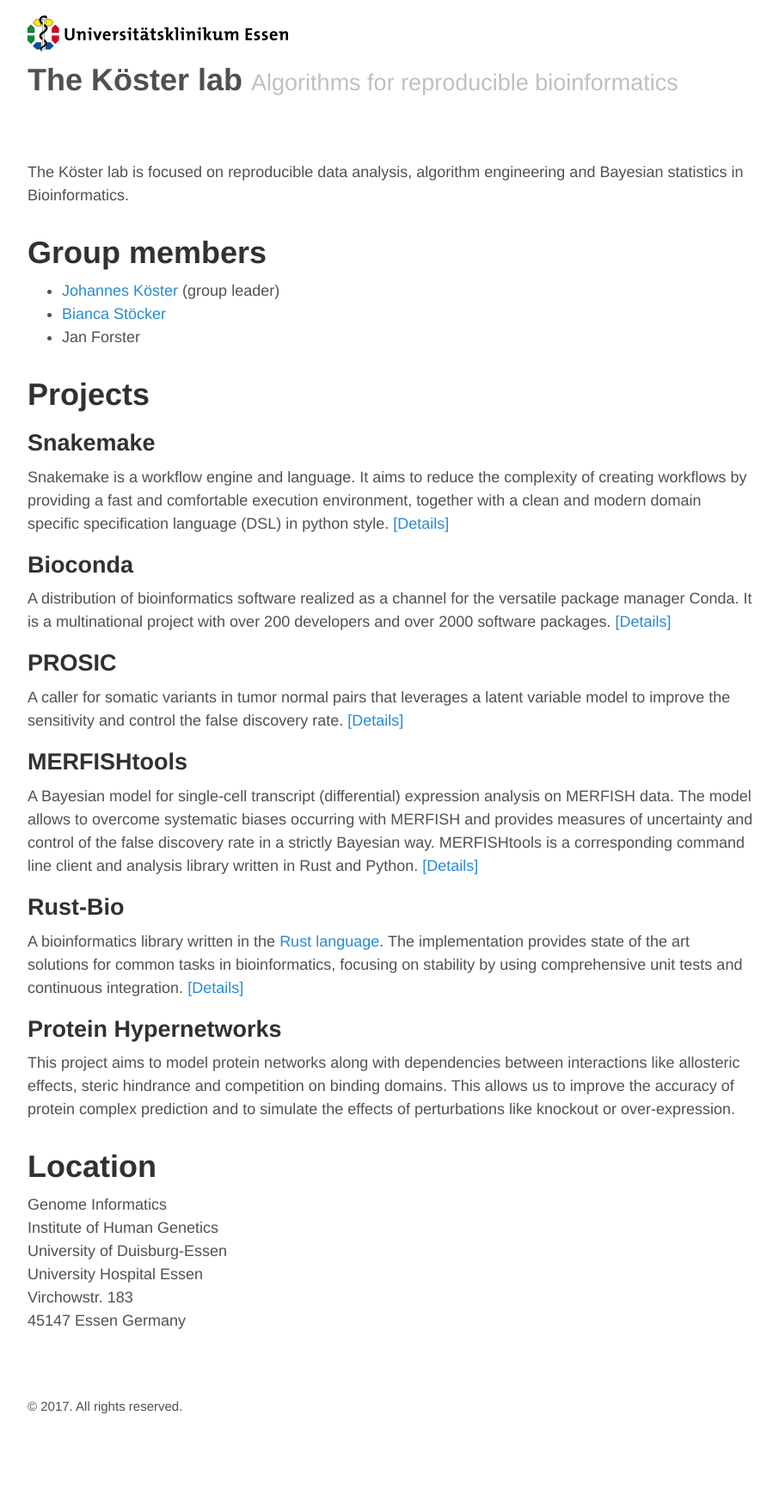
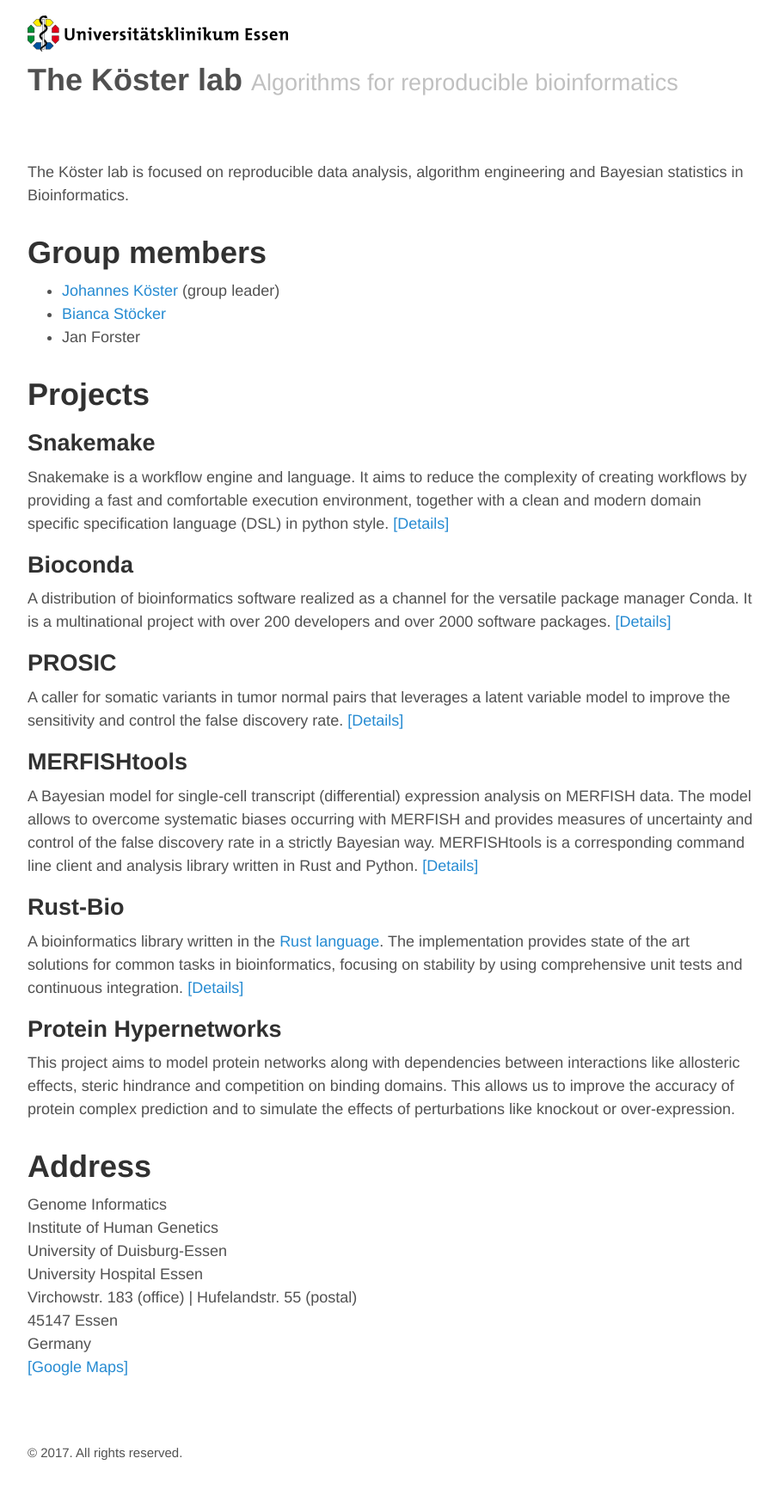
Before and after one commit to koesterlab/koesterlab.github.io, a Jekyll site: the page built from index.md, in a window 1280 px wide. Shown: the whole page at 86% size, without its empty margins (185-1091 px from the left). Built offline with Jekyll 4.4.1, drawn with Linux system fonts in a browser that asks for light colours; our own code applies the rules of GitHub Pages for plain Markdown files; the list of posts is cut into pages by our own code; before the commit the page ends 1685 px from its top, so only the background shows below that.

Commit message:
Address.

```diff
--- a/index.md
+++ b/index.md
@@ -37,11 +37,12 @@
 This project aims to model protein networks along with dependencies between interactions like allosteric effects, steric hindrance and competition on binding domains. This allows us to improve the accuracy of protein complex prediction and to simulate the effects of perturbations like knockout or over-expression.
 
 
-# Location
+# Address
 Genome Informatics
 Institute of Human Genetics
 University of Duisburg-Essen
 University Hospital Essen
-Virchowstr. 183
+Virchowstr. 183 (office) | Hufelandstr. 55 (postal)
 45147 Essen
 Germany
+[[Google Maps]](https://goo.gl/maps/hz5D7dc2tD32)
```
